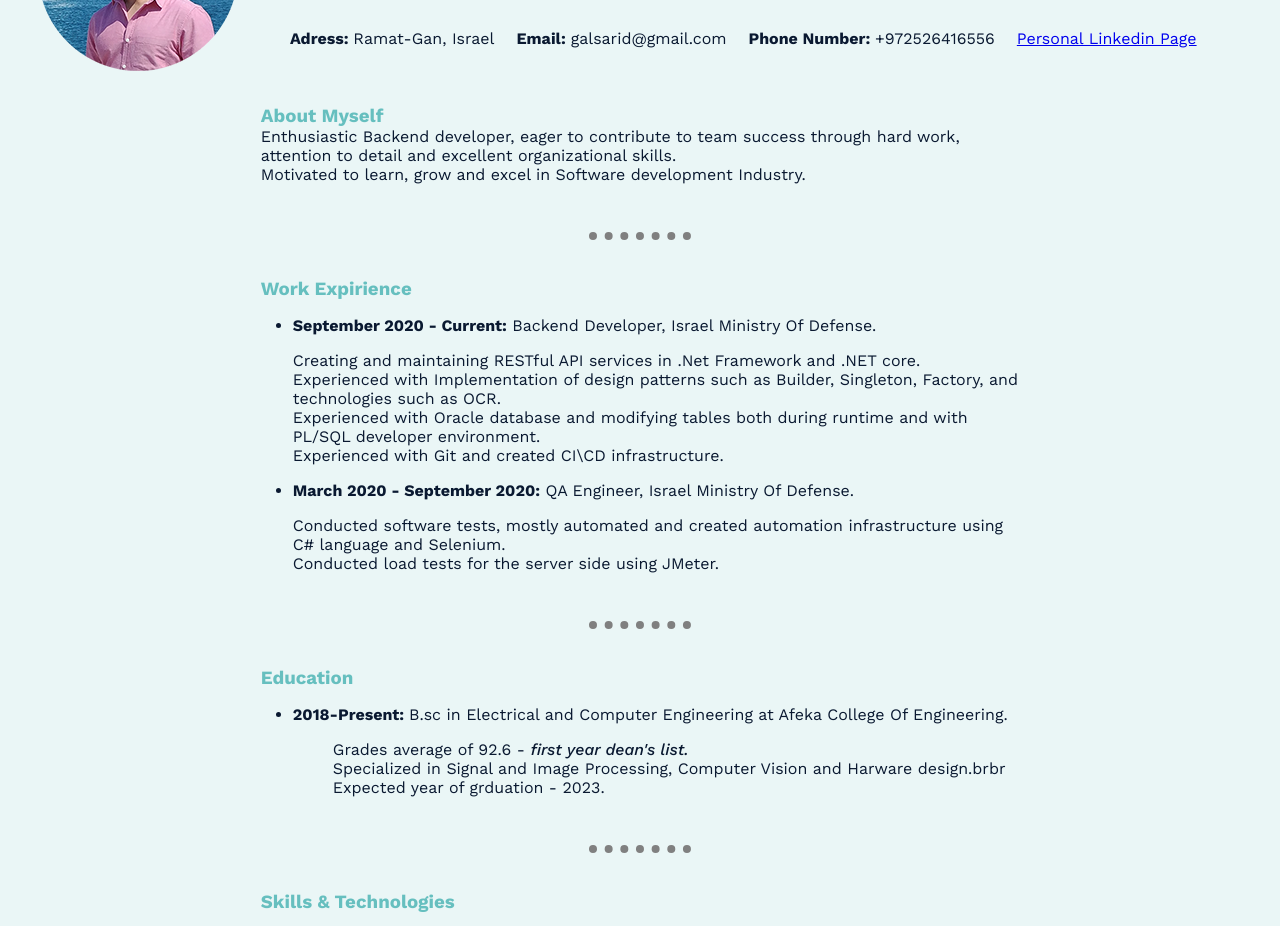
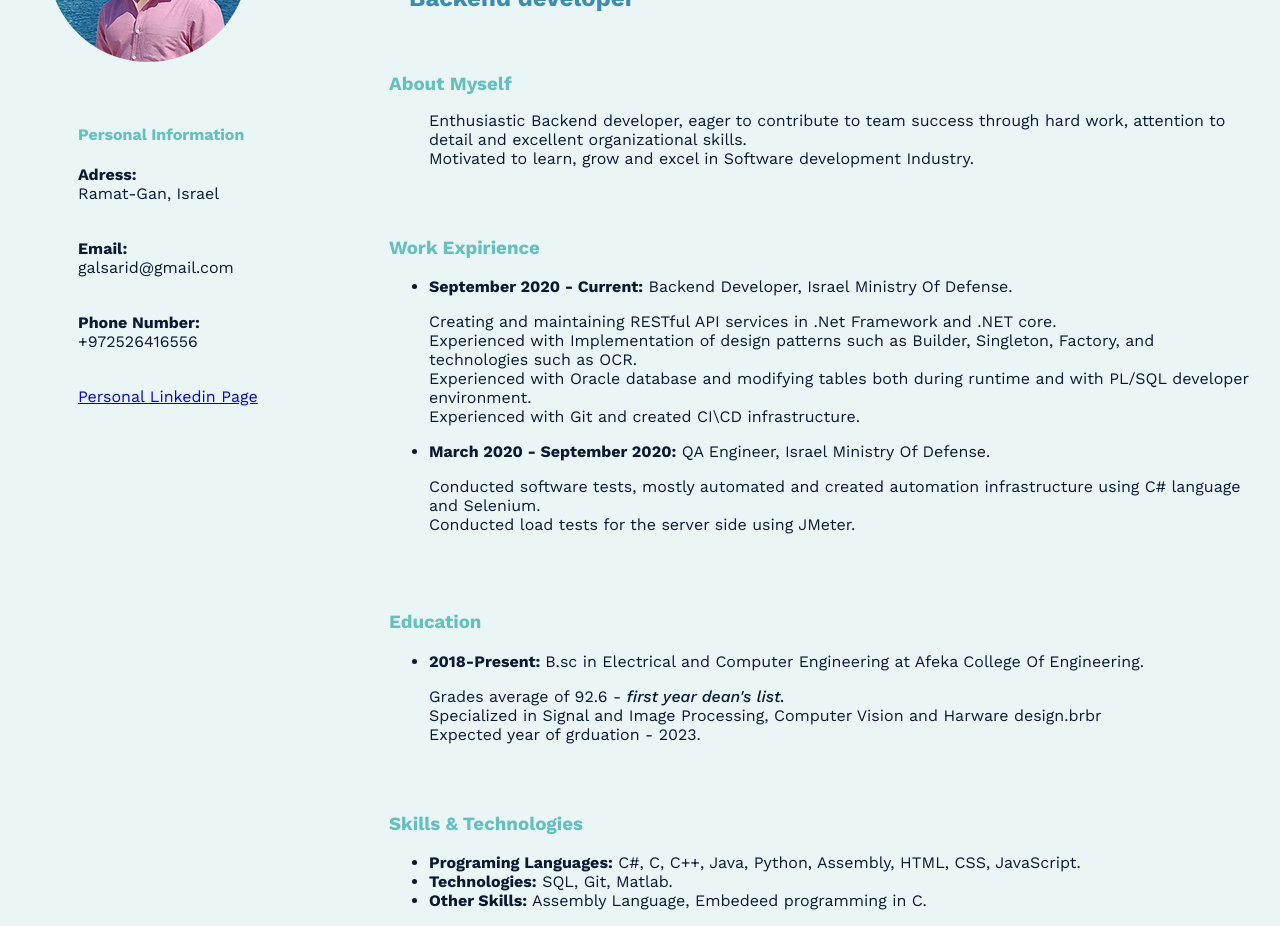
Before and after one commit to GalSarid21/CV, a plain HTML site: page index.html in a window 1280 px wide. Shown: the part 167-1093 px from the top of the page. Drawn offline with nearby package versions, Linux system fonts and the light colour scheme.

Commit message:
Add favicon and style changed.

```diff
--- a/CSS/style.css
+++ b/CSS/style.css
@@ -1,6 +1,8 @@
 @import url('https://fonts.googleapis.com/css2?family=Work+Sans:ital,wght@0,400;0,700;1,500&display=swap');
 @import url('https://fonts.googleapis.com/css2?family=Work+Sans:ital,wght@0,400;1,500&display=swap');
 @import url('https://fonts.googleapis.com/css2?family=Work+Sans:ital,wght@0,400;0,700;0,900;1,500&display=swap');
+
+/*************************************************TAG SELECTOR*******************************************/
 
 body {
   background-color: #EAF6F6;
@@ -9,30 +11,25 @@ body {
 h1 {
   font-family: 'Work Sans', sans-serif;
   color: #3C8DAD;
-  text-align:center;
   font-size: 60px;
   line-height:2px;
+  padding-top: 40px;
 }
 
 h2 {
   font-family: 'Work Sans', sans-serif;
   color: #3C8DAD;
-  text-align:center;
+  padding-left: 20px;
 }
 
 h3 {
   font-family: 'Work Sans', sans-serif;
   color: #66BFBF;
-  margin:0% 20% 0% 20%;
 }
 
-hr {
-  border-style: none;
-  height:30px;
-  margin-top: 3em;
-  border-top: 8px dotted;
-  border-color: gray;
-  width: 8%;
+h4 {
+  font-family: 'Work Sans', sans-serif;
+  color: #66BFBF;
 }
 
 p {
@@ -41,14 +38,30 @@ p {
 }
 
 li {
-  margin:0% 20% 0% 20%;
   font-family: 'Work Sans', sans-serif;
   color: #0A1931;
 }
 
 td {
-  padding:10px;
+  padding-left: 20px;
   font-family: 'Work Sans', sans-serif;
   color: #0A1931;
-  margin:0% 20% 0% 20%;
 }
+
+/*************************************************CLASS SELECTOR*******************************************/
+
+.internal-header {
+  padding-top: 50px;
+}
+
+.right-row-data {
+  padding-left: 320px;
+}
+
+.personal-information {
+  padding-top: 20px;
+}
+
+.stop-scroll {
+  position: fixed;
+}
--- a/index.html
+++ b/index.html
@@ -5,38 +5,38 @@
   <meta charset="utf-8">
   <title>Gal's Online CV</title>
   <link rel="stylesheet" href="CSS/style.css">
+  <link rel="icon" href="images/favicon.ico">
 </head>
 
 <body>
   <table cellspacing="20">
     <tr>
-      <td><img src="images/gal.png" alt="Gal profile picture"></td>
-      <td>
+      <td class="stop-scroll"><img src="images/gal.png" alt="Gal profile picture"></td>
+      <td class="right-row-data" style="width: 1000px;">
         <h1>Gal Sarid</h1>
         <h2>Backend developer</h2>
-        <table>
-          <tr>
-            <td><strong>Adress: </strong>Ramat-Gan, Israel</td>
-            <td><strong>Email: </strong>galsarid@gmail.com</td>
-            <td><strong>Phone Number: </strong>+972526416556</td>
-            <td><a href="https://www.linkedin.com/in/gal-sarid-a64a86203/">Personal Linkedin Page</a></td>
-          </tr>
-        </table>
       </td>
     </tr>
-  </table>
-  <h3>About Myself</h3>
-  <p style="margin:0% 20% 0% 20%;">
+    <tr>
+      <td class="stop-scroll" style="padding-top: 50px; padding-left: 50px;">
+        <h4>Personal Information</h4>
+        <p><strong>Adress: </strong><br>Ramat-Gan, Israel</p>
+        <p class="personal-information"><strong>Email: </strong><br>galsarid@gmail.com</p>
+        <p class="personal-information"><strong>Phone Number: </strong><br>+972526416556</p>
+        <p class="personal-information"><a href="https://www.linkedin.com/in/gal-sarid-a64a86203/">Personal Linkedin Page</a></p>
+      </td>
+      <td class="right-row-data">
+        <h3 style="margin-bottom: 10px;">About Myself</h3>
+        <p style="padding-left: 40px;">
           Enthusiastic Backend developer, eager to contribute to team success through hard work,
           attention to detail and excellent organizational skills.<br>
           Motivated to learn, grow and excel in Software development Industry.
         </p>
-  <hr>
-  <h3>Work Expirience</h3>
+        <h3 class="internal-header">Work Expirience</h3>
         <ul>
           <li>
             <p><strong>September 2020 - Current:</strong> Backend Developer, Israel Ministry Of Defense.</p>
-      <p style="margin-bottom:10px;">
+            <p>
               Creating and maintaining RESTful API services in .Net Framework and .NET core.<br>
               Experienced with Implementation of design patterns such as Builder, Singleton, Factory, and technologies such as OCR.<br>
               Experienced with Oracle database and modifying tables both during runtime and with PL/SQL developer environment.<br>
@@ -51,34 +51,37 @@
             </p>
           </li>
         </ul>
-  <hr>
-  <h3>Education</h3>
+      </td>
+    </tr>
+    <tr>
+      <td></td>
+      <td class="right-row-data">
+        <h3 style="padding-top: 20px;">Education</h3>
        <table>
        <ul>
          <li>
            <p style="margin-bottom:10px;"><strong>2018-Present: </strong>B.sc in Electrical and Computer Engineering at Afeka College Of Engineering.</p>
-     <ul>
            <p>
             Grades average of 92.6 - <em>first year dean's list.</em><br>
             Specialized in Signal and Image Processing, Computer Vision and Harware design.brbr<br>
             Expected year of grduation - 2023.
           </p>
-     </ul>
          </li>
        </ul>
- <hr>
-  <h3>Skills & Technologies</h3>
+        <h3 class="internal-header">Skills & Technologies</h3>
         <ul>
           <li><strong>Programing Languages:</strong> C#, C, C++, Java, Python, Assembly, HTML, CSS, JavaScript.</li>
           <li><strong>Technologies:</strong> SQL, Git, Matlab.</li>
           <li><strong>Other Skills:</strong> Assembly Language, Embedeed programming in C.</li>
         </ul>
-  <hr>
-  <h3>Languages</h3>
+        <h3 class="internal-header">Languages</h3>
         <ul>
           <li>Hebrew - native tongue.</li>
           <li>English - very good.</li>
         </ul>
+      </td>
+    </tr>
+  </table>
 </body>
 
 </html>
```
Also changed, not shown: images/favicon.ico (added). Lines whose indentation alone changed are shown as unchanged.
